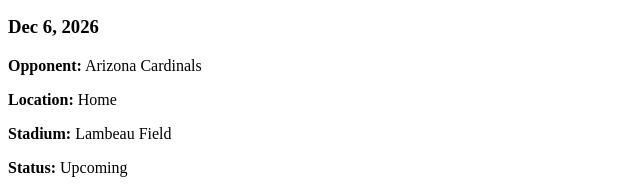
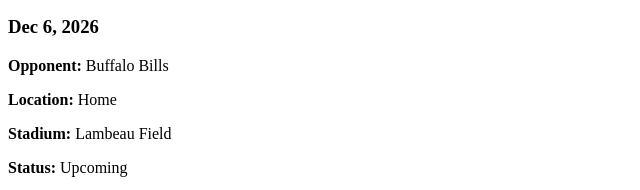
Before and after one commit to evanjuszczak/InClass924, a plain HTML site: page index.html in a window 1280 px wide. Shown: the part 1193-1383 px from the top of the page, 0-640 px from the left. Drawn offline with Linux system fonts and the light colour scheme.

Commit message:
changed game

```diff
--- a/index.html
+++ b/index.html
@@ -54,7 +54,7 @@
 
     <div class="game">
         <h3>Dec 6, 2026</h3>
-        <p><strong>Opponent:</strong> Arizona Cardinals</p>
+        <p><strong>Opponent:</strong> Buffalo Bills</p>
         <p><strong>Location:</strong> Home</p>
         <p><strong>Stadium:</strong> Lambeau Field</p>
         <p><strong>Status:</strong> Upcoming</p>
```
